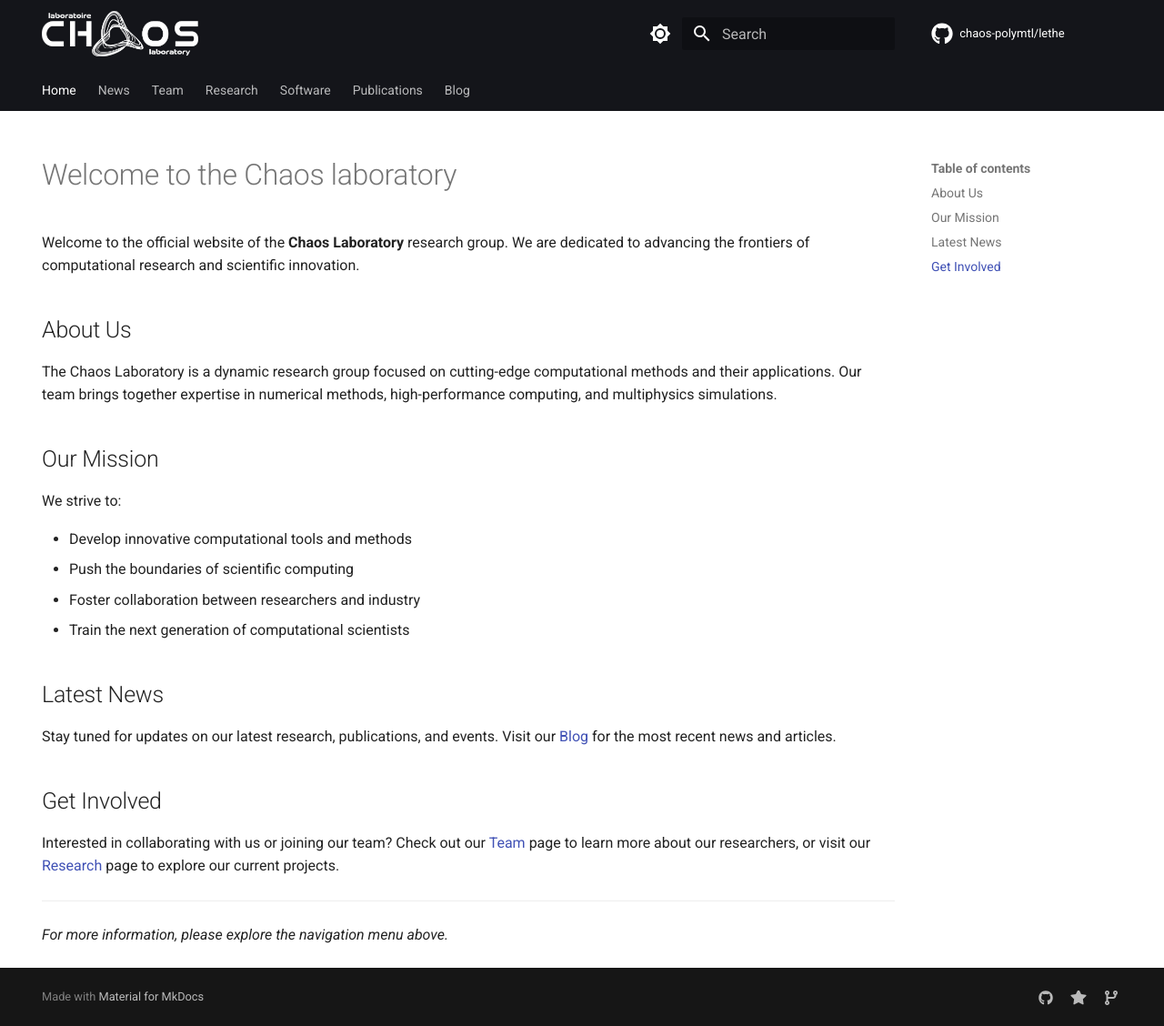
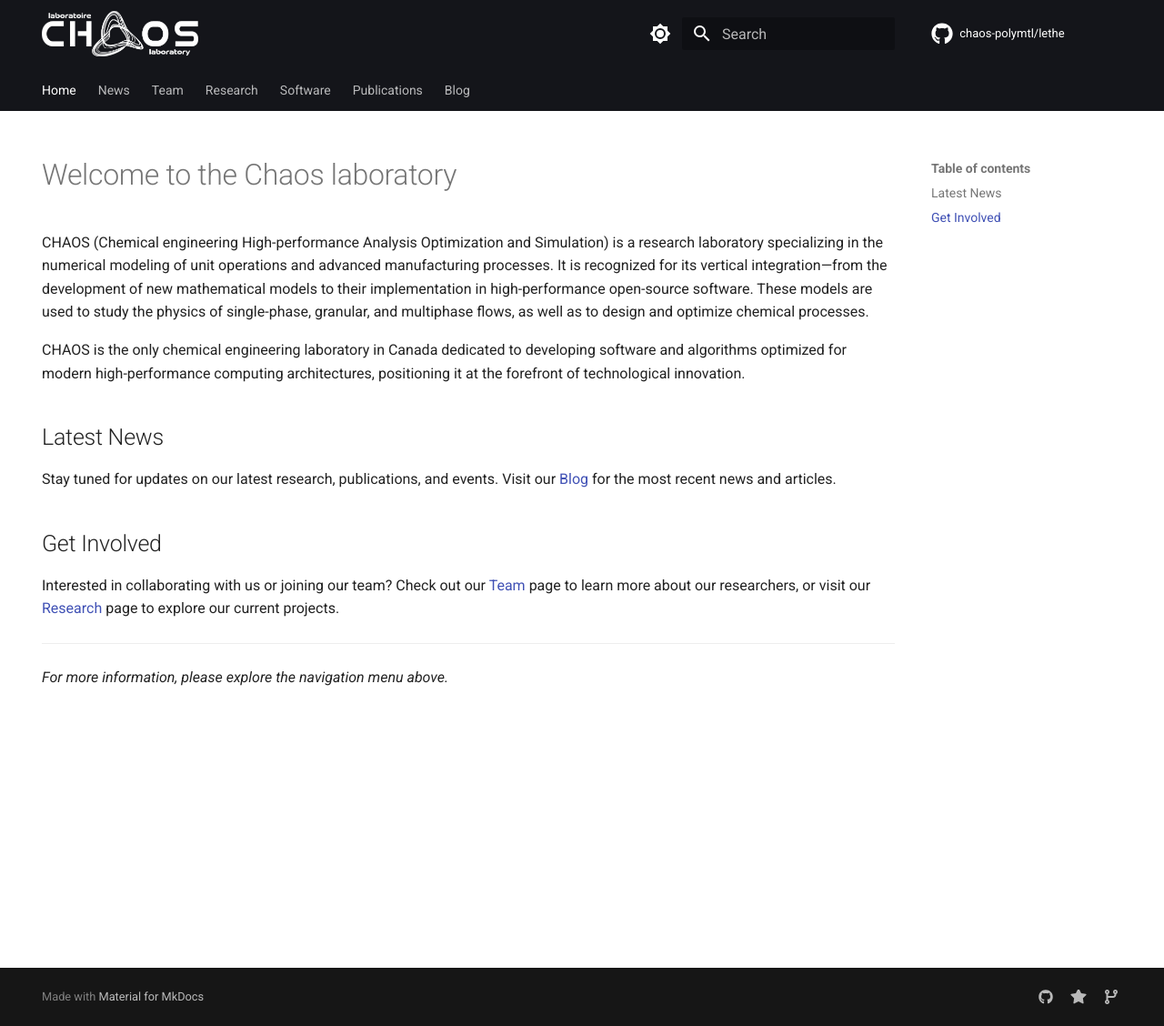
Before and after one commit to chaos-polymtl/chaos-lab, an MkDocs documentation site: the page built from docs/index.md, in a window 1280 px wide and 1128 px high. Shown: the whole window at 91% size. Built offline with MkDocs 1.6.1 and Material for MkDocs 9.7.7, drawn with Linux system fonts in a browser that asks for light colours; comment, search, counter and statistics services are not loaded.

```diff
--- a/docs/index.md
+++ b/docs/index.md
@@ -5,20 +5,10 @@
 
 # Welcome to the Chaos laboratory
 
-Welcome to the official website of the **Chaos Laboratory** research group. We are dedicated to advancing the frontiers of computational research and scientific innovation.
+CHAOS (Chemical engineering High-performance Analysis Optimization and Simulation) is a research laboratory specializing in the numerical modeling of unit operations and advanced manufacturing processes. It is recognized for its vertical integration—from the development of new mathematical models to their implementation in high-performance open-source software. These models are used to study the physics of single-phase, granular, and multiphase flows, as well as to design and optimize chemical processes.
 
-## About Us
+CHAOS is the only chemical engineering laboratory in Canada dedicated to developing software and algorithms optimized for modern high-performance computing architectures, positioning it at the forefront of technological innovation.
 
-The Chaos Laboratory is a dynamic research group focused on cutting-edge computational methods and their applications. Our team brings together expertise in numerical methods, high-performance computing, and multiphysics simulations.
-
-## Our Mission
-
-We strive to:
-
-- Develop innovative computational tools and methods
-- Push the boundaries of scientific computing
-- Foster collaboration between researchers and industry
-- Train the next generation of computational scientists
 
 ## Latest News
 
```
